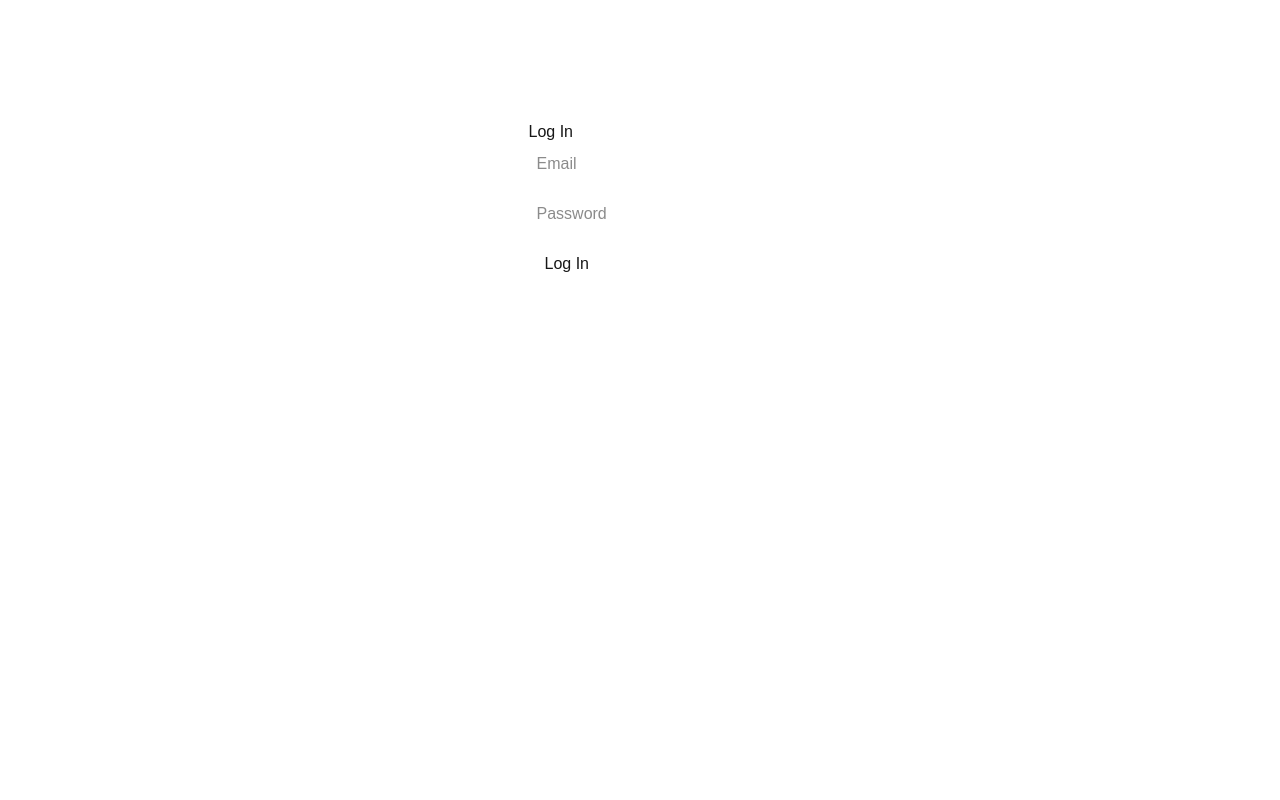
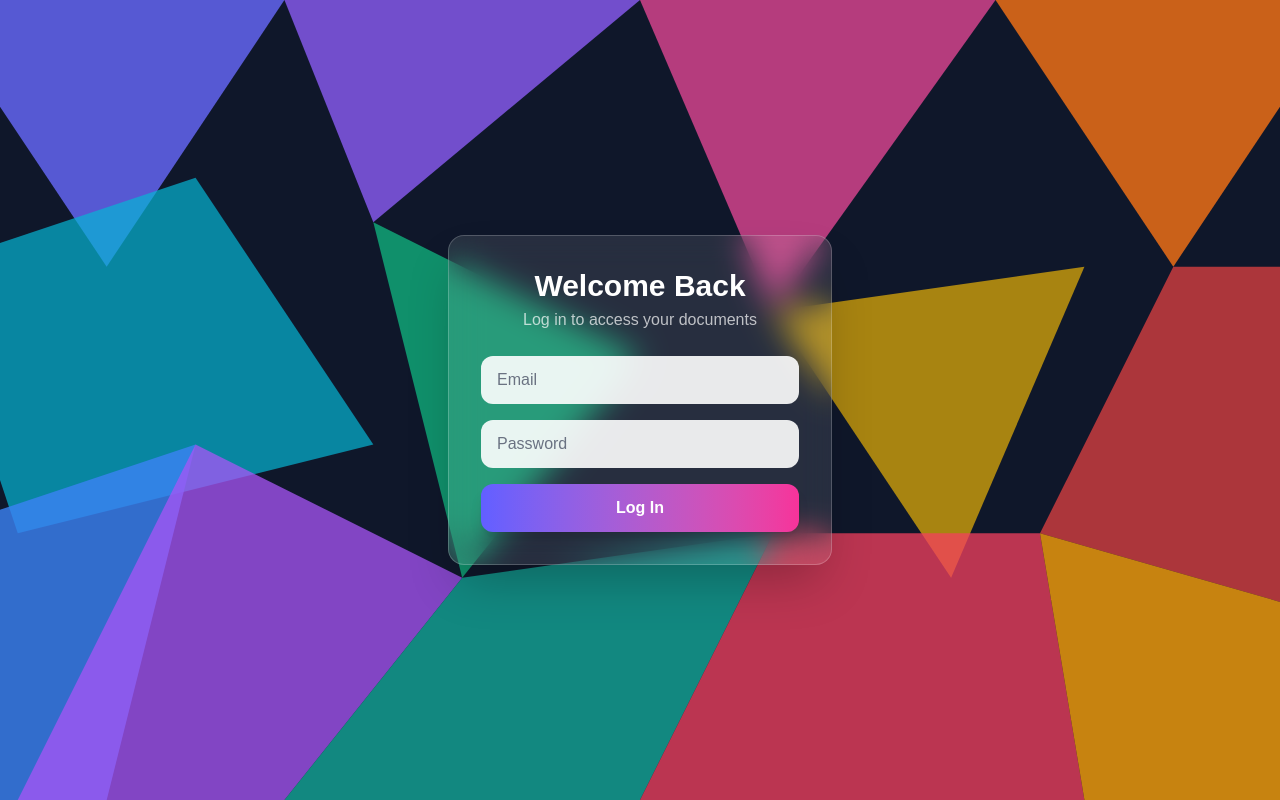
Before and after one commit to hollan-manor/my-documents-app, a Next.js app: page /login in a window 1280 px wide. Built offline with nearby package versions, Linux system fonts and the light colour scheme; no server answers.

Commit message:
Add categories, private folders, and styling

```diff
--- a/app/documents/page.js
+++ b/app/documents/page.js
@@ -1,19 +1,26 @@
 'use client'
 
-import { useState, useEffect } from 'react'
+import { useState, useEffect, useRef } from 'react'
 import { useRouter } from 'next/navigation'
 import { supabase } from '../lib/supabase'
+
+const CATEGORIES = ['Personal', 'Work', 'Finance', 'Education', 'Health', 'Legal', 'Other']
 
 export default function DocumentsPage() {
   const [files, setFiles] = useState([])
   const [uploading, setUploading] = useState(false)
   const [user, setUser] = useState(null)
+  const [activeCategory, setActiveCategory] = useState('Personal')
+  const fileInputRef = useRef(null)
   const router = useRouter()
 
-  // Check login status and load files when page opens
   useEffect(() => {
     checkUser()
   }, [])
+
+  useEffect(() => {
+    if (user) loadFiles()
+  }, [activeCategory, user])
 
   const checkUser = async () => {
     const { data: { user } } = await supabase.auth.getUser()
@@ -21,7 +28,6 @@ export default function DocumentsPage() {
       router.push('/login')
     } else {
       setUser(user)
-      loadFiles()
     }
   }
 
@@ -29,6 +35,7 @@ export default function DocumentsPage() {
     const { data, error } = await supabase
       .from('documents')
       .select('*')
+      .eq('category', activeCategory)
       .order('created_at', { ascending: false })
 
     if (!error) setFiles(data)
@@ -40,10 +47,10 @@ export default function DocumentsPage() {
 
     setUploading(true)
 
-    // Create a unique path for the file in storage
-    const filePath = `${Date.now()}_${file.name}`
+    // Files live inside a folder named after the user's own ID —
+    // this is what keeps everyone's files private
+    const filePath = `${user.id}/${Date.now()}_${file.name}`
 
-    // Upload the actual file to Supabase Storage
     const { error: uploadError } = await supabase.storage
       .from('documents')
       .upload(filePath, file)
@@ -54,8 +61,6 @@ export default function DocumentsPage() {
       return
     }
 
-    // Save a record of it in the database table
-    const { data: { user } } = await supabase.auth.getUser()
     const { error: dbError } = await supabase
       .from('documents')
       .insert([
@@ -63,22 +68,24 @@ export default function DocumentsPage() {
           file_name: file.name,
           file_path: filePath,
           uploaded_by: user.id,
+          category: activeCategory,
         },
       ])
 
     if (dbError) {
       alert('Saving record failed: ' + dbError.message)
     } else {
-      loadFiles() // refresh the list
+      loadFiles()
     }
 
     setUploading(false)
+    e.target.value = ''
   }
 
   const handleDownload = async (filePath, fileName) => {
     const { data, error } = await supabase.storage
       .from('documents')
-      .createSignedUrl(filePath, 60) // link valid for 60 seconds
+      .createSignedUrl(filePath, 60)
 
     if (error) {
       alert('Could not get download link: ' + error.message)
@@ -96,42 +103,90 @@ export default function DocumentsPage() {
     router.push('/login')
   }
 
-  if (!user) return <p style={{ padding: '20px' }}>Loading...</p>
+  const bgStyle = {
+    backgroundImage: "url('/triangles-bg.svg')",
+    backgroundSize: 'cover',
+    backgroundPosition: 'center',
+    backgroundAttachment: 'fixed',
+  }
+
+  if (!user) {
+    return (
+      <div className="min-h-screen flex items-center justify-center" style={bgStyle}>
+        <p className="text-white text-lg">Loading...</p>
+      </div>
+    )
+  }
 
   return (
-    <div style={{ maxWidth: '600px', margin: '50px auto', padding: '20px' }}>
-      <div style={{ display: 'flex', justifyContent: 'space-between', alignItems: 'center' }}>
-        <h1>My Documents</h1>
-        <button onClick={handleLogout} style={{ padding: '6px 12px' }}>
+    <div className="min-h-screen px-4 py-8" style={bgStyle}>
+      <div className="max-w-3xl mx-auto">
+        <div className="flex items-center justify-between mb-6">
+          <div className="flex items-center gap-3">
+            <button
+              onClick={() => fileInputRef.current.click()}
+              disabled={uploading}
+              className="px-5 py-3 rounded-xl font-semibold text-white bg-gradient-to-r from-indigo-500 to-pink-500 hover:from-indigo-600 hover:to-pink-600 transition-all shadow-lg disabled:opacity-60"
+            >
+              {uploading ? 'Uploading...' : '+ Upload Docs'}
+            </button>
+            <input
+              ref={fileInputRef}
+              type="file"
+              onChange={handleUpload}
+              className="hidden"
+            />
+          </div>
+
+          <button
+            onClick={handleLogout}
+            className="px-4 py-2 rounded-xl font-medium text-white bg-white/10 border border-white/20 backdrop-blur hover:bg-white/20 transition-all"
+          >
             Log Out
           </button>
         </div>
 
-      <div style={{ margin: '20px 0' }}>
-        <input type="file" onChange={handleUpload} disabled={uploading} />
-        {uploading && <p>Uploading...</p>}
+        <div className="flex flex-wrap gap-2 mb-6">
+          {CATEGORIES.map((cat) => (
+            <button
+              key={cat}
+              onClick={() => setActiveCategory(cat)}
+              className={`px-4 py-2 rounded-xl font-medium transition-all ${
+                activeCategory === cat
+                  ? 'bg-gradient-to-r from-indigo-500 to-pink-500 text-white shadow-lg'
+                  : 'bg-white/10 text-white border border-white/20 hover:bg-white/20'
+              }`}
+            >
+              {cat}
+            </button>
+          ))}
         </div>
 
-      <ul style={{ listStyle: 'none', padding: 0 }}>
+        <div className="bg-white/10 backdrop-blur-lg border border-white/20 rounded-2xl shadow-2xl p-6">
+          <h1 className="text-2xl font-bold text-white mb-4">{activeCategory} Documents</h1>
+
+          {files.length === 0 ? (
+            <p className="text-white/70">No documents in this category yet.</p>
+          ) : (
+            <ul className="space-y-2">
               {files.map((file) => (
                 <li
                   key={file.id}
-            style={{
-              display: 'flex',
-              justifyContent: 'space-between',
-              padding: '10px',
-              borderBottom: '1px solid #ddd',
-            }}
+                  className="flex items-center justify-between bg-white/10 rounded-xl px-4 py-3"
                 >
-            <span>{file.file_name}</span>
-            <button onClick={() => handleDownload(file.file_path, file.file_name)}>
+                  <span className="text-white truncate">{file.file_name}</span>
+                  <button
+                    onClick={() => handleDownload(file.file_path, file.file_name)}
+                    className="px-3 py-1.5 rounded-lg text-sm font-medium text-white bg-white/20 hover:bg-white/30 transition-all"
+                  >
                     Download
                   </button>
                 </li>
               ))}
             </ul>
-
-      {files.now === 0 && <p>No documents yet.</p>}
+          )}
+        </div>
+      </div>
     </div>
   )
 }
--- a/app/login/page.js
+++ b/app/login/page.js
@@ -8,16 +8,20 @@ export default function LoginPage() {
   const [email, setEmail] = useState('')
   const [password, setPassword] = useState('')
   const [error, setError] = useState('')
+  const [loading, setLoading] = useState(false)
   const router = useRouter()
 
   const handleLogin = async (e) => {
     e.preventDefault()
     setError('')
+    setLoading(true)
 
     const { error } = await supabase.auth.signInWithPassword({
       email,
       password,
     })
+
+    setLoading(false)
 
     if (error) {
       setError(error.message)
@@ -27,34 +31,51 @@ export default function LoginPage() {
   }
 
   return (
-    <div style={{ maxWidth: '400px', margin: '100px auto', padding: '20px' }}>
-      <h1>Log In</h1>
-      <form onSubmit={handleLogin}>
-        <div style={{ marginBottom: '10px' }}>
+    <div
+      className="min-h-screen flex items-center justify-center px-4"
+      style={{
+        backgroundImage: "url('/triangles-bg.svg')",
+        backgroundSize: 'cover',
+        backgroundPosition: 'center',
+      }}
+    >
+      <div className="w-full max-w-sm bg-white/10 backdrop-blur-lg border border-white/20 rounded-2xl shadow-2xl p-8">
+        <h1 className="text-3xl font-bold text-white text-center mb-1">Welcome Back</h1>
+        <p className="text-white/70 text-center mb-6">Log in to access your documents</p>
+
+        <form onSubmit={handleLogin} className="space-y-4">
           <input
             type="email"
             placeholder="Email"
             value={email}
             onChange={(e) => setEmail(e.target.value)}
-            style={{ width: '100%', padding: '8px' }}
+            className="w-full px-4 py-3 rounded-xl bg-white/90 placeholder-gray-500 focus:outline-none focus:ring-2 focus:ring-indigo-400"
             required
           />
-        </div>
-        <div style={{ marginBottom: '10px' }}>
           <input
             type="password"
             placeholder="Password"
             value={password}
             onChange={(e) => setPassword(e.target.value)}
-            style={{ width: '100%', padding: '8px' }}
+            className="w-full px-4 py-3 rounded-xl bg-white/90 placeholder-gray-500 focus:outline-none focus:ring-2 focus:ring-indigo-400"
             required
           />
-        </div>
-        {error && <p style={{ color: 'red' }}>{error}</p>}
-        <button type="submit" style={{ padding: '8px 16px' }}>
-          Log In
-        </button>
-      </form>
+
+          {error && (
+            <p className="text-red-300 text-sm bg-red-900/30 rounded-lg px-3 py-2">
+              {error}
+            </p>
+          )}
+
+          <button
+            type="submit"
+            disabled={loading}
+            className="w-full py-3 rounded-xl font-semibold text-white bg-gradient-to-r from-indigo-500 to-pink-500 hover:from-indigo-600 hover:to-pink-600 transition-all shadow-lg disabled:opacity-60"
+          >
+            {loading ? 'Logging in...' : 'Log In'}
+          </button>
+        </form>
+      </div>
     </div>
   )
 }
```
Also changed, not shown: public/triangles-bg.svg (added). Lines whose indentation alone changed are shown as unchanged.
